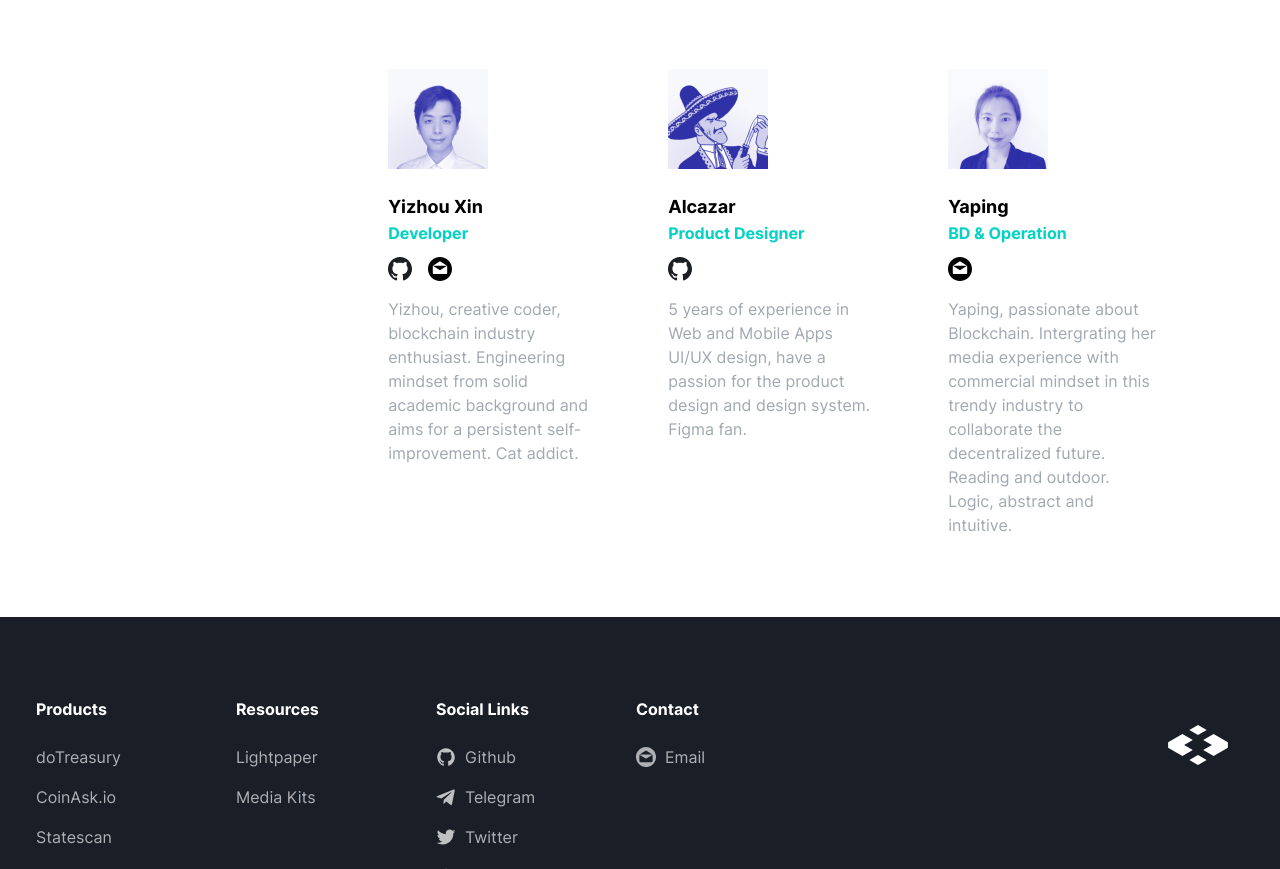
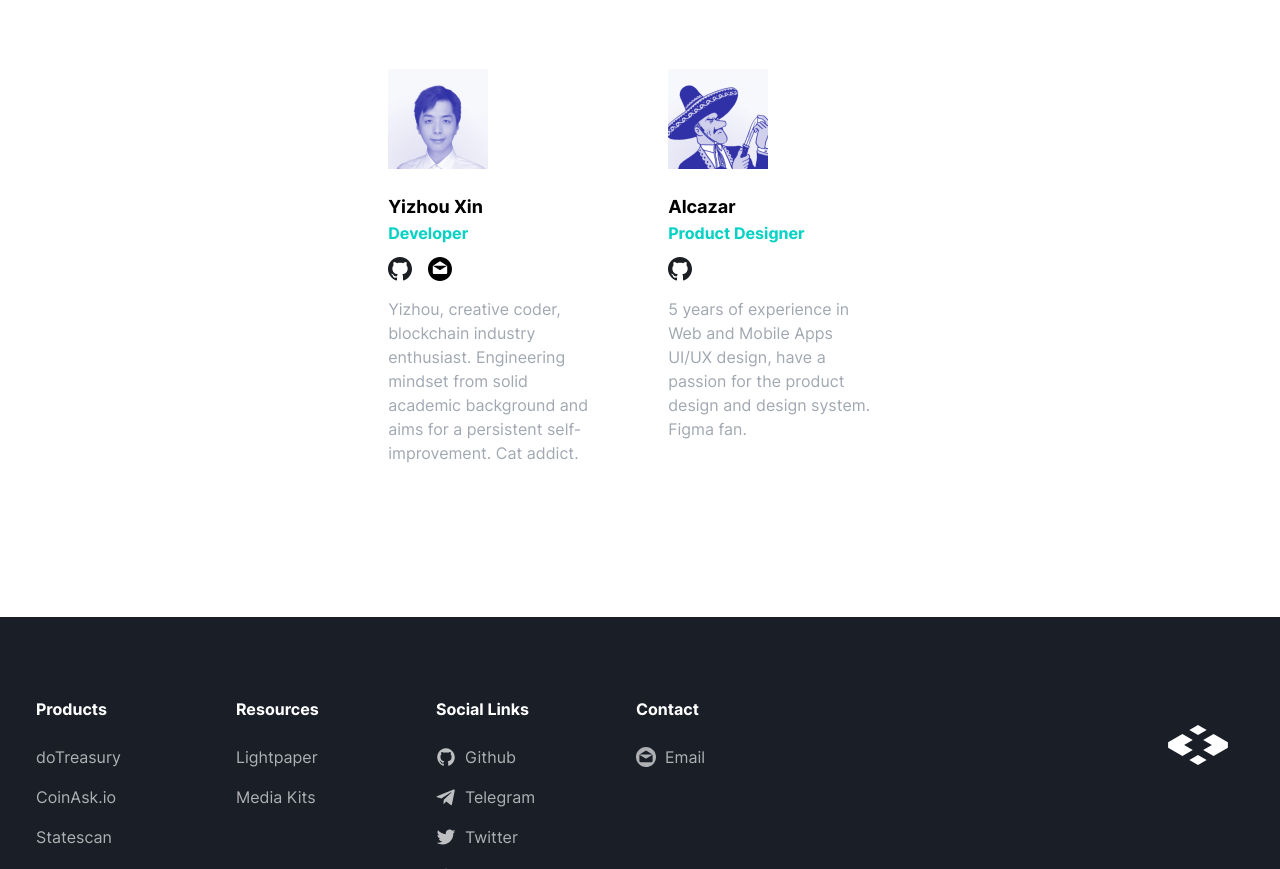
Before and after one commit to opensquare-network/opensquare-network.github.io, a Gatsby site: page /team in a window 1280 px wide. Shown: the part 871-1740 px from the top of the page. Built offline with nearby package versions, Linux system fonts and the light colour scheme; Gatsby itself is replaced by a stand-in of ours; a web font is replaced by a local one.

Commit message:
staff turnover (#26)

```diff
--- a/src/components/Team/index.js
+++ b/src/components/Team/index.js
@@ -168,86 +168,8 @@ export default function () {
               passion for the product design and design system. Figma fan.
             </p>
           </div>
-
-          <div className="px-4 mr-10 lg:mr-0 mb-8 lg:mb-80px  md:h-388px md:flex content-start w-full md:w-240px flex-wrap">
-            <img
-              className="mx-auto mb-6 md:ml-0"
-              width={100}
-              src={Yaping}
-              alt=""
-            />
-            <p className="md:w-full text-center md:text-left text-lg font-semibold">
-              Yaping
-            </p>
-            <p className="md:w-full text-center md:text-left text-base font-semibold text-turquoise-500 mb-3 ">
-              BD & Operation
-            </p>
-            <p className="md:w-full flex justify-center md:justify-start mb-4">
-              <Contacts email="yaping@opensquare.network" />
-            </p>
-            <p className="text-dark-minor font-normal w-360px md:w-full text-center md:text-left m-auto">
-              Yaping, passionate about Blockchain. Intergrating her media
-              experience with commercial mindset in this trendy industry to
-              collaborate the decentralized future. Reading and outdoor. Logic,
-              abstract and intuitive.
-            </p>
-          </div>
         </div>
       </div>
-
-      {/*<div className="block md:flex md:mt-40 md:w-1080px md:mx-auto md:items-start">*/}
-      {/*  <h2*/}
-      {/*    className="h4-24-bold*/}
-      {/*   text-dark-major*/}
-      {/*  text-center  mt-28  mb-8*/}
-      {/*  md:mt-0 md:text-left md:mr-133px*/}
-      {/*  "*/}
-      {/*  >*/}
-      {/*    Carrers*/}
-      {/*  </h2>*/}
-
-      {/*  <div>*/}
-      {/*    <p className="px-4 p-16-normal text-dark-minor mb-4 md:w-800px">*/}
-      {/*      We aim to calm this mess by providing a simple user interface that*/}
-      {/*      reduces tools to their core functionality. OpenSquare is designed to*/}
-      {/*      keep their users focused. It optimizes for the shortest path from*/}
-      {/*      intent to action.*/}
-      {/*    </p>*/}
-      {/*    <p className="px-4  p-16-normal text-dark-minor mb-4">*/}
-      {/*      If you resonate with our mission but there isn’t an open position*/}
-      {/*      for you, you can also send us an email at{" "}*/}
-      {/*      <a*/}
-      {/*        className="text-turquoise-500"*/}
-      {/*        href="mailto:yongfeng@opensquare.com"*/}
-      {/*      >*/}
-      {/*        yongfeng@opensquare.com*/}
-      {/*      </a>{" "}*/}
-      {/*      with any information you’d think is relevant*/}
-      {/*    </p>*/}
-
-      {/*    <h3 className="mx-4 p-20-bold mt-10 pt-10 border-t border-grey-200 text-2xl text-dark-major text-left font-bold mb-8">*/}
-      {/*      Operations Manager*/}
-      {/*    </h3>*/}
-
-      {/*    <p className="mx-4 p-16-normal text-dark-minor mb-4">*/}
-      {/*      Lorem ipsum dolor sit amet, consectetur adipiscing elit. Imperdiet*/}
-      {/*      diam placerat fusce nullam malesuada ipsum elit. At magna est*/}
-      {/*      mauris, egestas et. Consectetur mi lacus semper lectus. Quis in ut*/}
-      {/*      sed est eleifend velit magna adipiscing iaculis.*/}
-      {/*    </p>*/}
-
-      {/*    <h3 className="mx-4 p-20-bold mt-10 pt-10 border-t border-grey-200 text-2xl text-dark-major text-left font-bold mb-8">*/}
-      {/*      Blockchain Developer*/}
-      {/*    </h3>*/}
-
-      {/*    <p className="px-4 p-16-normal mb-20 text-dark-minor mb-4">*/}
-      {/*      Lorem ipsum dolor sit amet, consectetur adipiscing elit. Enim,*/}
-      {/*      pharetra suspendisse duis dapibus nunc in. Non felis erat feugiat mi*/}
-      {/*      sed. Nullam eu aliquet magna turpis eu montes, et congue. Nunc enim,*/}
-      {/*      in risus eget euismod turpis.*/}
-      {/*    </p>*/}
-      {/*  </div>*/}
-      {/*</div>*/}
     </div>
   );
 }
```
